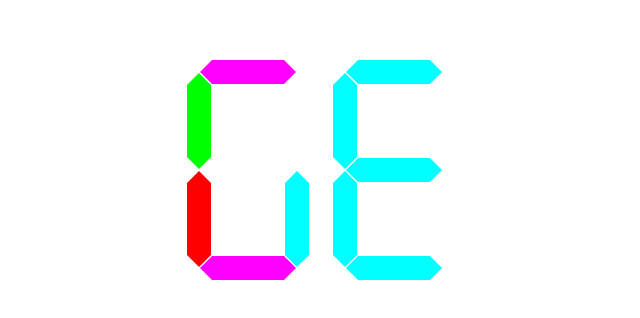
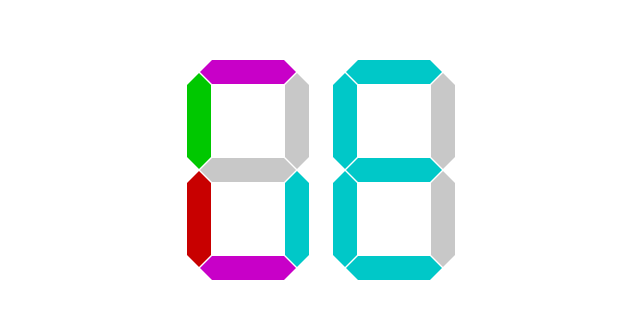
Before and after one commit to internetblacksmith/impossible-clock, a website: page app/index.html in a window 1280 px wide. Shown: the part 230-548 px from the top of the page, without its empty margins (233-873 px from the left). Drawn offline with nearby package versions, Linux system fonts and the light colour scheme; files that its build step writes are made by us from their sources.

Commit message:
change active colour to differentiate from white

```diff
--- a/app/styles/main.scss
+++ b/app/styles/main.scss
@@ -157,7 +157,7 @@ body {
   $digit_array: nth($array, $digit + 1);
 
   @if ( nth($digit_array, $segment) == "on" ) {
-    @return 255;
+    @return 200;
   } @else {
     @return 0;
   }
```
